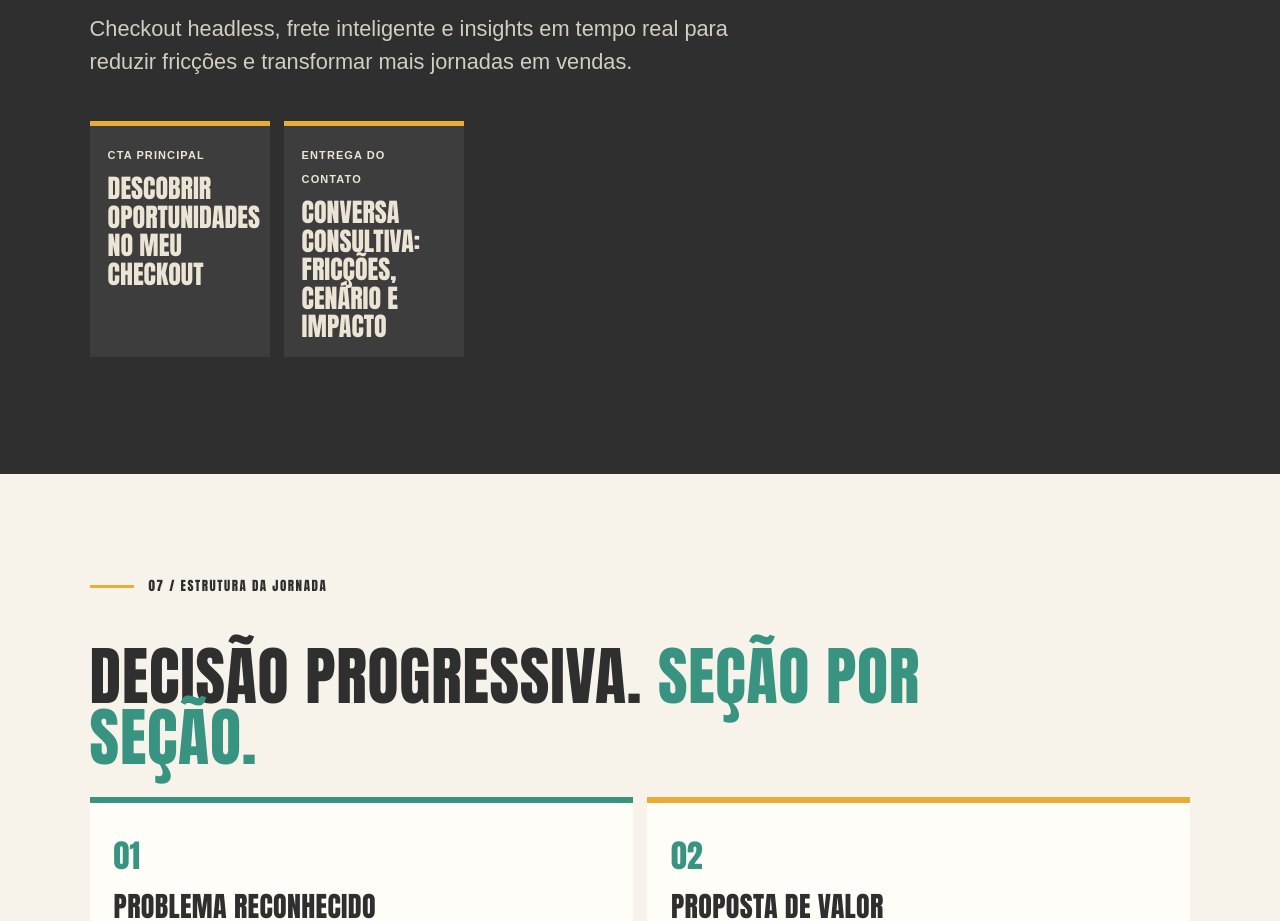
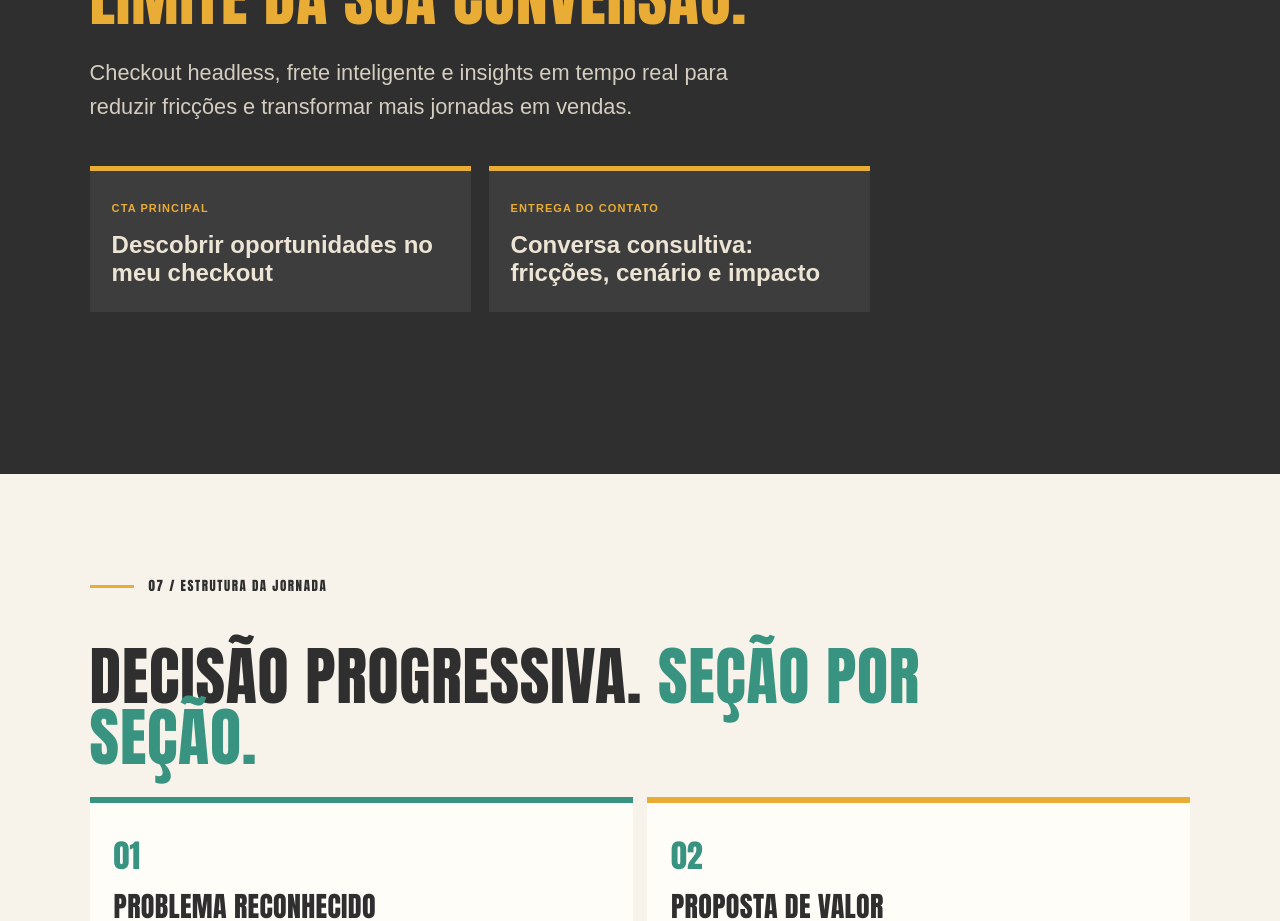
Before and after one commit to humbleflb/melivesalesdiags, a Next.js app: page /trinio/proposta in a window 1280 px wide. Shown: the part 5420-6341 px from the top of the page. Built offline with nearby package versions, Linux system fonts and the light colour scheme.

Commit message:
Fix conceito slide CTA layout — replace narrow cover-meta with deck-cta-pair
Wider 2-column grid (1fr 1fr) with proper padding and readable
font size for CTA and delivery description cards.

Co-authored-by: humbleflb <humbleflb@users.noreply.github.com>

```diff
--- a/app/globals.css
+++ b/app/globals.css
@@ -1116,6 +1116,33 @@ footer p, footer a { font-size: 11px; text-transform: uppercase; letter-spacing:
   color: var(--cream);
 }
 
+.deck-cta-pair {
+  display: grid;
+  grid-template-columns: 1fr 1fr;
+  gap: 18px;
+  margin-top: 42px;
+  max-width: 780px;
+}
+.deck-cta-pair article {
+  background: rgba(236, 228, 212, .08);
+  border-top: 5px solid var(--yellow);
+  padding: 24px 22px;
+}
+.deck-cta-pair small {
+  font-size: 11px;
+  font-weight: 900;
+  letter-spacing: .1em;
+  color: var(--yellow);
+}
+.deck-cta-pair p {
+  margin: 12px 0 0;
+  font: 700 clamp(18px, 2.4vw, 24px)/1.2 Arial, sans-serif;
+  color: var(--cream);
+}
+@media (max-width: 650px) {
+  .deck-cta-pair { grid-template-columns: 1fr; }
+}
+
 .deck-check {
   list-style: none;
   margin: 0;
--- a/app/trinio/proposta/page.tsx
+++ b/app/trinio/proposta/page.tsx
@@ -385,14 +385,14 @@ export default function TrinioPropostaPage() {
             Checkout headless, frete inteligente e insights em tempo real para
             reduzir fricções e transformar mais jornadas em vendas.
           </p>
-          <div className="deck-cover-meta">
+          <div className="deck-cta-pair">
             <article>
               <small>CTA PRINCIPAL</small>
-              <b>Descobrir oportunidades no meu checkout</b>
+              <p>Descobrir oportunidades no meu checkout</p>
             </article>
             <article>
               <small>ENTREGA DO CONTATO</small>
-              <b>Conversa consultiva: fricções, cenário e impacto</b>
+              <p>Conversa consultiva: fricções, cenário e impacto</p>
             </article>
           </div>
         </div>
```
